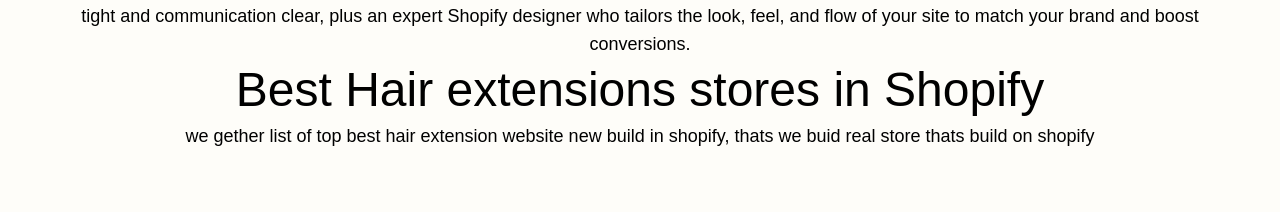
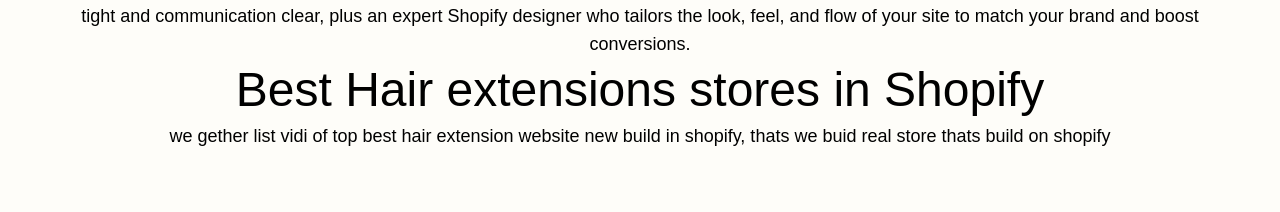
Before and after one commit to Vijendra2016/shopifytaskerwebapp, a Next.js app: page /industries/hair-extension-shopify-web-design in a window 1280 px wide. Shown: the part 1082-1294 px from the top of the page. Built offline with nearby package versions, Linux system fonts and the light colour scheme; no server answers; what tailwindcss-animated would draw is missing.

Commit message:
author chnage

```diff
--- a/src/app/industries/hair-extension-shopify-web-design/page.tsx
+++ b/src/app/industries/hair-extension-shopify-web-design/page.tsx
@@ -47,7 +47,7 @@ export default function pricing() {
 Enjoy a truly handson build experience: every Hair Extensions store we craft comes with a dedicated project manager who keeps timelines tight and communication clear, plus an expert Shopify designer who tailors the look, feel, and flow of your site to match your brand and boost conversions.
         </p>
         <h3  className="text-3xl md:text-5xl font-regular">Best Hair extensions stores in Shopify</h3>
-        <p className="text-black text-lg">we gether list of top best hair extension website new  build in shopify, thats we buid real store thats build on shopify</p>
+        <p className="text-black text-lg">we gether list  vidi of top best hair extension website new  build in shopify, thats we buid real store thats build on shopify</p>
        </section>
 
        <div className="container mx-auto px-4 py-1">
```
